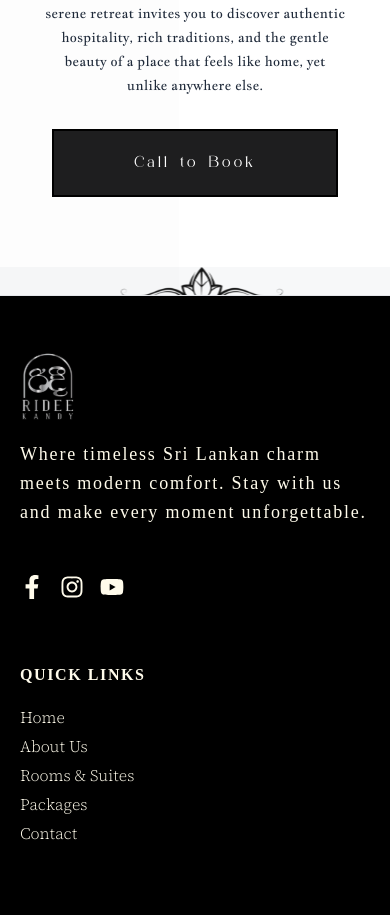
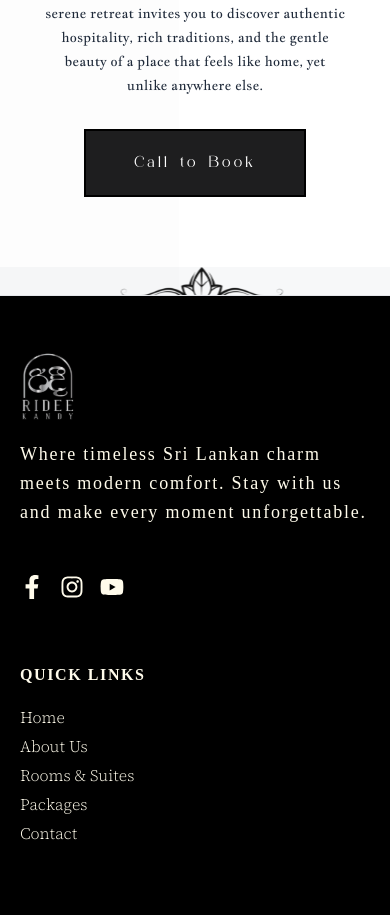
Before and after one commit to YoonusAnees/RIDEE_KANDY, a React (Vite) app: page /about in a window 390 px wide. Shown: the part 3361-4276 px from the top of the page. Built offline with nearby package versions, Linux system fonts and the light colour scheme.

Commit message:
CTA button fixed

```diff
--- a/src/components/CTA.jsx
+++ b/src/components/CTA.jsx
@@ -156,7 +156,7 @@ export default function CTA() {
               text-white
 
               bg-[#1e1e1f] border-2 border-black
-              px-20 sm:px-10 md:px-[30px]
+              px-12 sm:px-10 md:px-[30px]
               py-8 sm:py-[18px] md:py-[20px]
 
               min-w-[180px] md:w-[222px]
```
